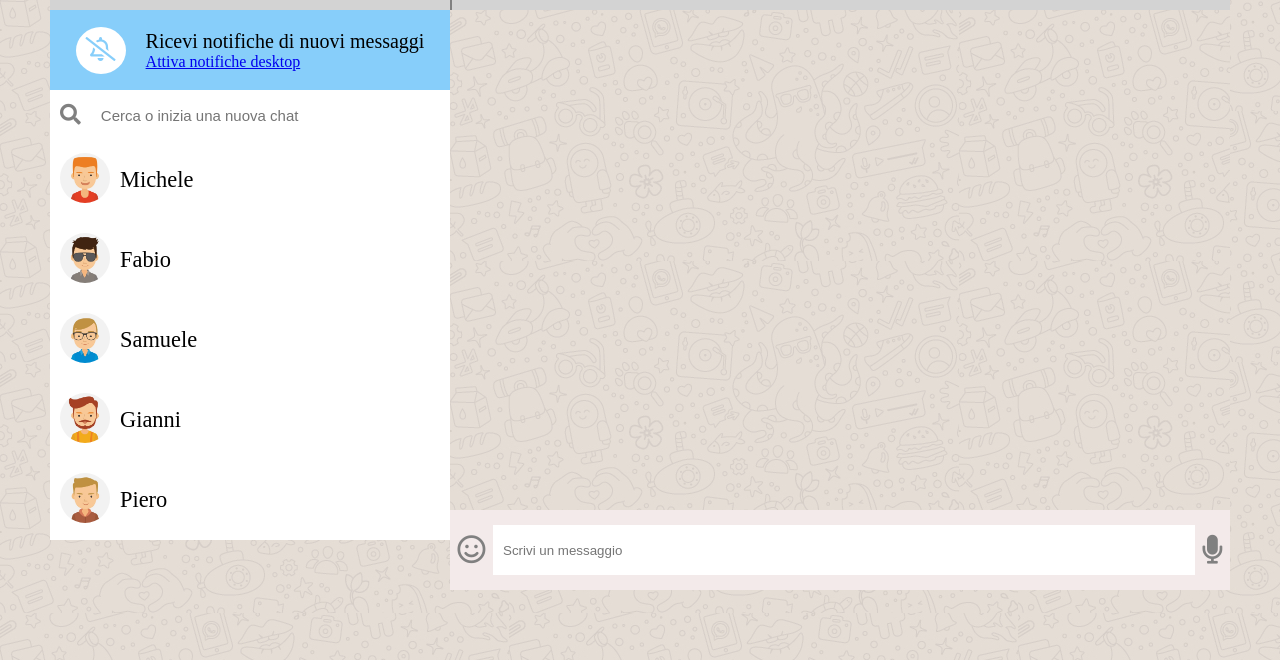
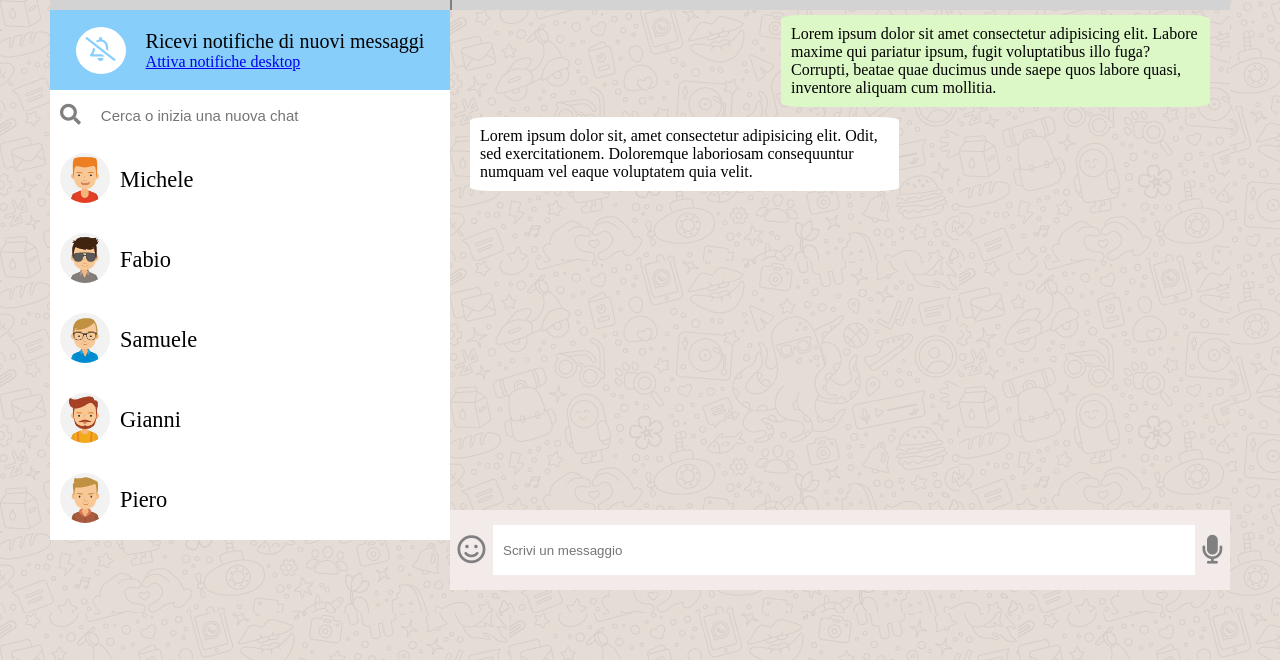
Before and after one commit to alessiodigiacomo99/vue-boolzapp, a plain HTML site: page milestone 1/index.html in a window 1280 px wide. Shown: the part 140-800 px from the top of the page. Drawn offline with nearby package versions, Linux system fonts and the light colour scheme.

Commit message:
fine prima milestone

```diff
--- a/milestone 1/assets/css/style.css
+++ b/milestone 1/assets/css/style.css
@@ -180,6 +180,30 @@ aside{
     height: calc(100vh - 300px);
     background-image: url("../img/mine.jpg");
     overflow-y: scroll;
+    flex-direction: column;
+}
+
+.message{
+    max-width: 55%;
+    margin: 5px 20px;
+    border-radius: 5%;
+}
+
+.user_uno{
+    background-color: #DCF8C6;
+    align-self: flex-end;
+}
+
+.user_due{
+    background-color:white;
+    align-self: flex-start;
+}
+
+.contenuto{
+    width: 100%;
+    padding: 10px;
+    display: flex;
+    align-items: center;
 }
 /* /chat */
 
--- a/milestone 1/index.html
+++ b/milestone 1/index.html
@@ -82,8 +82,18 @@
                 </div>
                 <!-- /#main_header -->
 
-                <div id="chat">
+                <div id="chat" class="d-flex">
+                    <div class="message user_uno">
+                        <span class="contenuto">
+                            Lorem ipsum dolor sit amet consectetur adipisicing elit. Labore maxime qui pariatur ipsum, fugit voluptatibus illo fuga? Corrupti, beatae quae ducimus unde saepe quos labore quasi, inventore aliquam cum mollitia.
+                        </span>
+                    </div>
 
+                    <div class="message user_due">
+                        <span class="contenuto">
+                            Lorem ipsum dolor sit, amet consectetur adipisicing elit. Odit, sed exercitationem. Doloremque laboriosam consequuntur numquam vel eaque voluptatem quia velit.
+                        </span>
+                    </div>
                 </div>
                 <!-- /#chat -->
 
```
